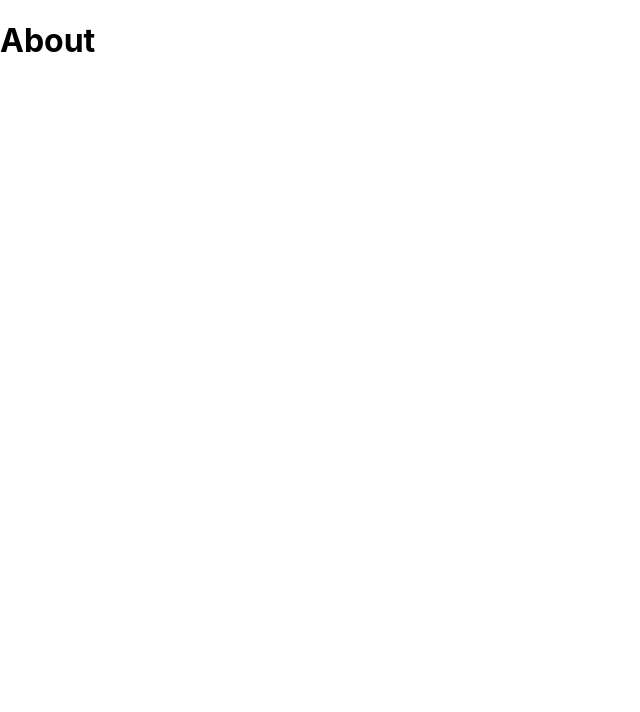
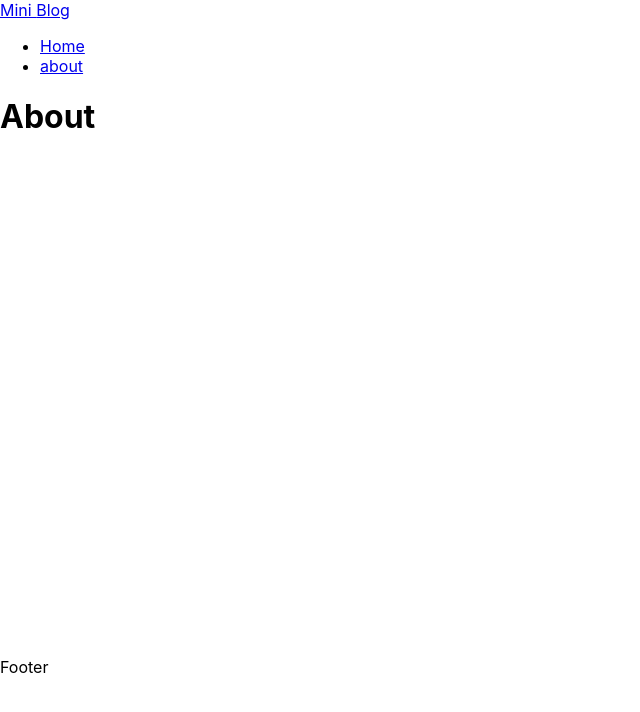
Before and after one commit to GabrielR4SH/miniblog, a React (Create React App) app: page /about in a window 1280 px wide. Shown: the top 712 px of the page, without its empty margins (0-640 px from the left). Built offline with nearby package versions, Linux system fonts and the light colour scheme.

Commit message:
pagesDone

```diff
--- a/src/App.js
+++ b/src/App.js
@@ -2,17 +2,21 @@
 import { BrowserRouter, Routes, Route, Navigate } from 'react-router-dom';
 import Home from './pages/Home/Home';
 import About from './pages/About/About';
+import Navbar from './components/Navbar/Navbar';
+import Footer from './components/Footer/Footer';
 
 function App() {
   return (
     <div className="App">
       <BrowserRouter>
+      <Navbar />
         <div className='container'>
           <Routes>
             <Route path='/' element={<Home/>} />
             <Route path='/about' element={<About/>} />
           </Routes>
         </div>
+        <Footer />
       </BrowserRouter>
     </div>
   );
--- /dev/null
+++ b/src/components/Footer/Footer.js
@@ -0,0 +1,10 @@
+import React from 'react';
+import './Footer.module.css';
+
+const Footer = () => {
+  return (
+    <div>Footer</div>
+  )
+}
+
+export default Footer
--- /dev/null
+++ b/src/components/Navbar/Navbar.js
@@ -0,0 +1,23 @@
+import React from 'react';
+import { NavLink } from 'react-router-dom';
+import styles from './Navbar.module.css';
+
+const Navbar = () => {
+  return (
+    <nav>
+        <NavLink to="/">
+            Mini <span>Blog</span>
+        </NavLink>
+        <ul>
+            <li>
+                <NavLink to="/">Home</NavLink>
+            </li>
+            <li>
+                <NavLink to="/about">about</NavLink>
+            </li>
+        </ul>
+    </nav>
+  )
+}
+
+export default Navbar
```
Also changed, not shown: src/components/Footer/Footer.module.css (added), src/components/Navbar/Navbar.module.css (added).
